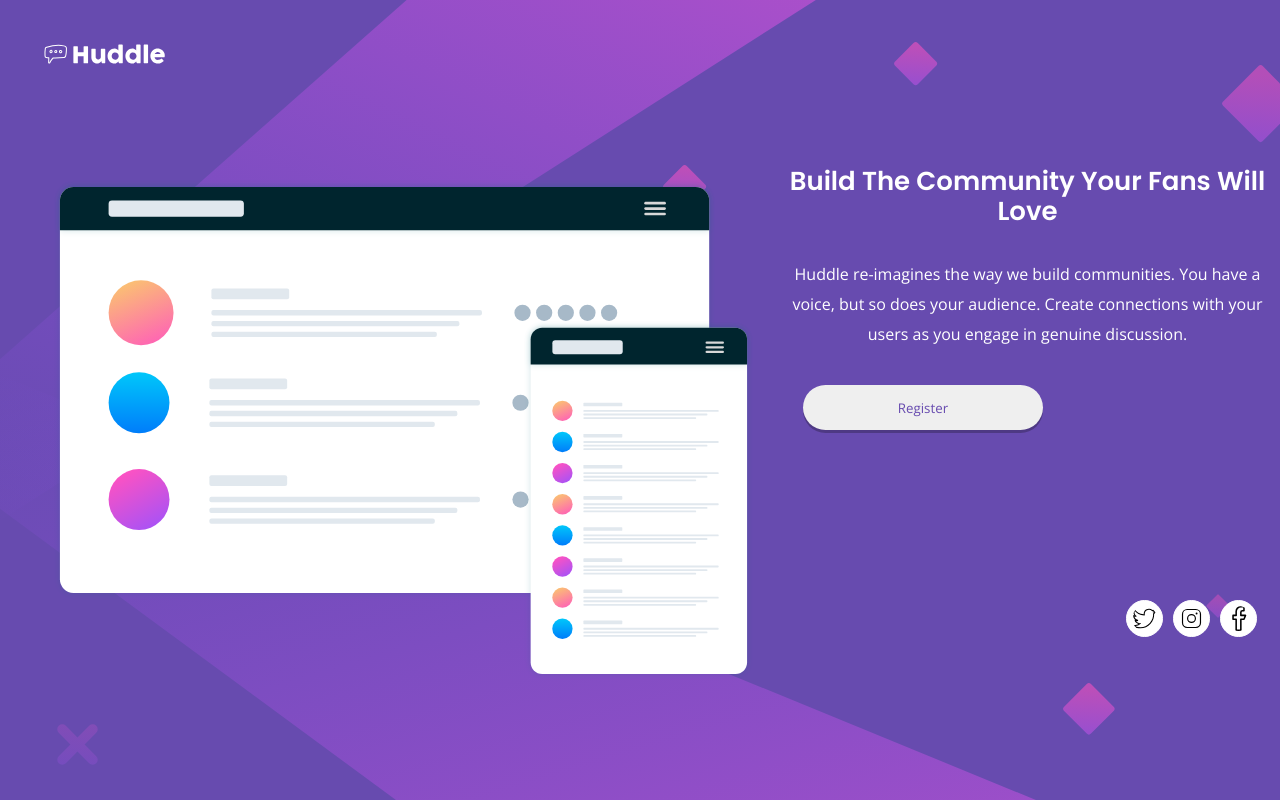
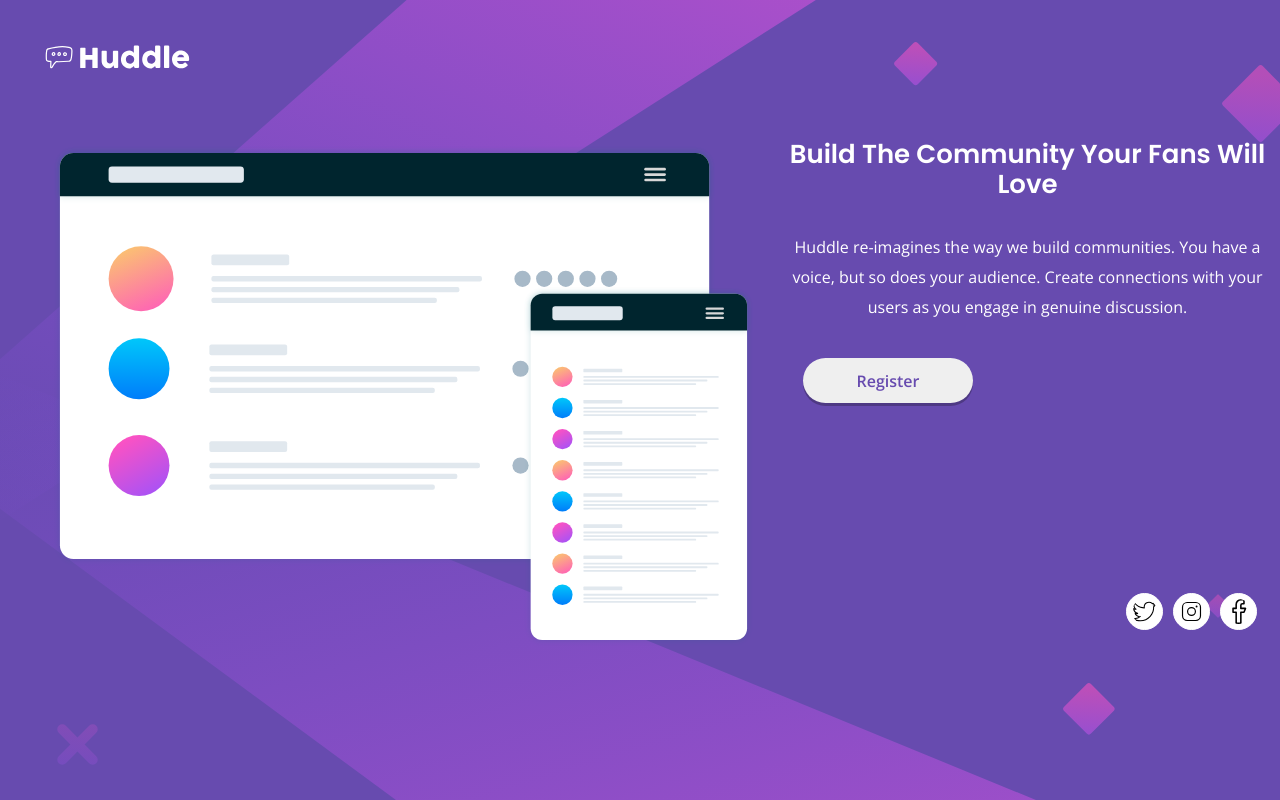
Before and after one commit to kalebemax/huddle-landing-page, a plain HTML site: page index.html in a window 1280 px wide. Drawn offline with nearby package versions, Linux system fonts and the light colour scheme.

Commit message:
update css

```diff
--- a/style.css
+++ b/style.css
@@ -123,14 +123,24 @@ footer {
         align-items: baseline;
     }
 
+    #logo {
+        width: 155px;
+    }
+
     #mockups {
-        margin-top: 60px;
+        margin-top: 20px;
         height: 500px;
         width: 700px;
     }
 
+    button {
+        width: 170px;
+        font-weight: var(--font-weight-600);
+        font-size: medium;
+    }
+
     footer {
-        margin-top: 100px;
+        margin-top: 120px;
 
         display: flex;
         flex-direction: row-reverse;
```
